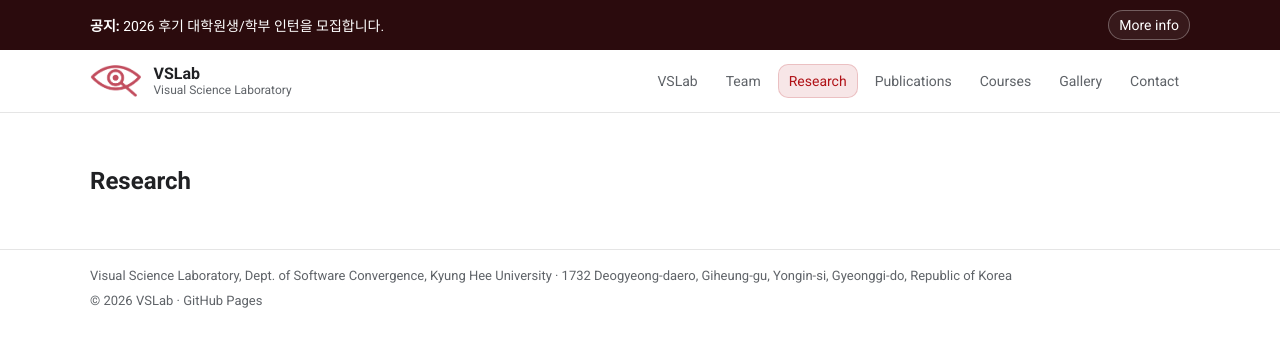
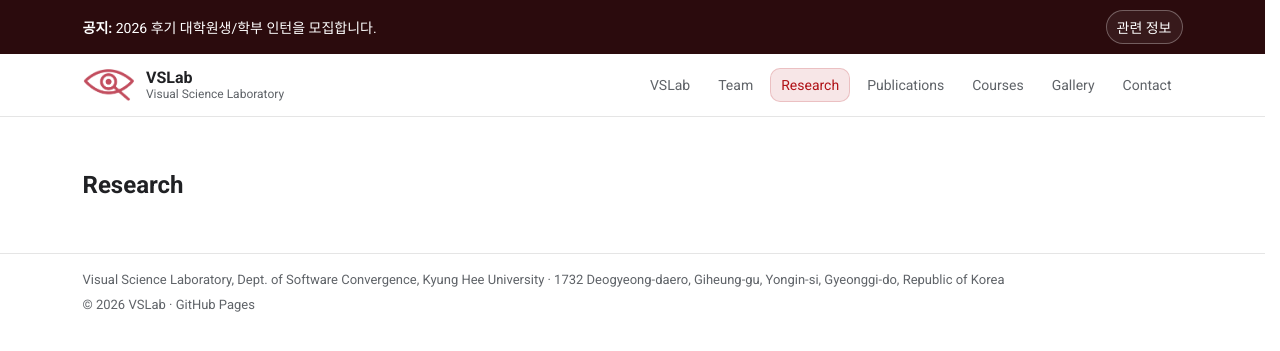
Before and after one commit to spoiuy3/VSLab_website, a Jekyll site: the page built from research.md, in a window 1280 px wide. Shown: the top 351 px of the page. Built offline with Jekyll 4.4.1, drawn with Linux system fonts in a browser that asks for light colours.

Commit message:
Edit: details

```diff
--- a/_includes/header.html
+++ b/_includes/header.html
@@ -4,7 +4,11 @@
     <div class="top-notice__text">
       <b>공지:</b> 2026 후기 대학원생/학부 인턴을 모집합니다.
     </div>
-    <a class="top-notice__btn" href="#" target="_blank" rel="noopener">More info</a>
+    <a class="top-notice__btn"
+        href="https://drive.google.com/file/d/1Q703YGpnjPzN4iK7vgrKS3jwXARbmy6i/view"
+        target="_blank" rel="noopener">
+        관련 정보
+    </a>
   </div>
 </div>
 
--- a/assets/css/style.css
+++ b/assets/css/style.css
@@ -903,3 +903,13 @@
   fill: currentColor !important;   /* ✅ 속 채우기 */
   stroke: none !important;         /* (선 기반이면 선 제거) */
 }
+
+/* 페이지마다 스크롤바 유무로 가운데 정렬이 흔들리는 현상 방지 */
+html{
+  scrollbar-gutter: stable;   /* 지원 브라우저: 스크롤바 공간을 항상 확보 */
+}
+
+/* scrollbar-gutter 미지원 브라우저용(대부분 동작) */
+@supports not (scrollbar-gutter: stable){
+  html{ overflow-y: scroll; } /* 항상 세로 스크롤바 영역을 확보 */
+}
--- a/research.md
+++ b/research.md
@@ -4,7 +4,7 @@
 permalink: /research/
 ---
 
-<section class="section courses-page">
+<section class="section research-page">
   <div class="wrap">
     <h1 class="research-title">Research</h1>
   </div>
```
